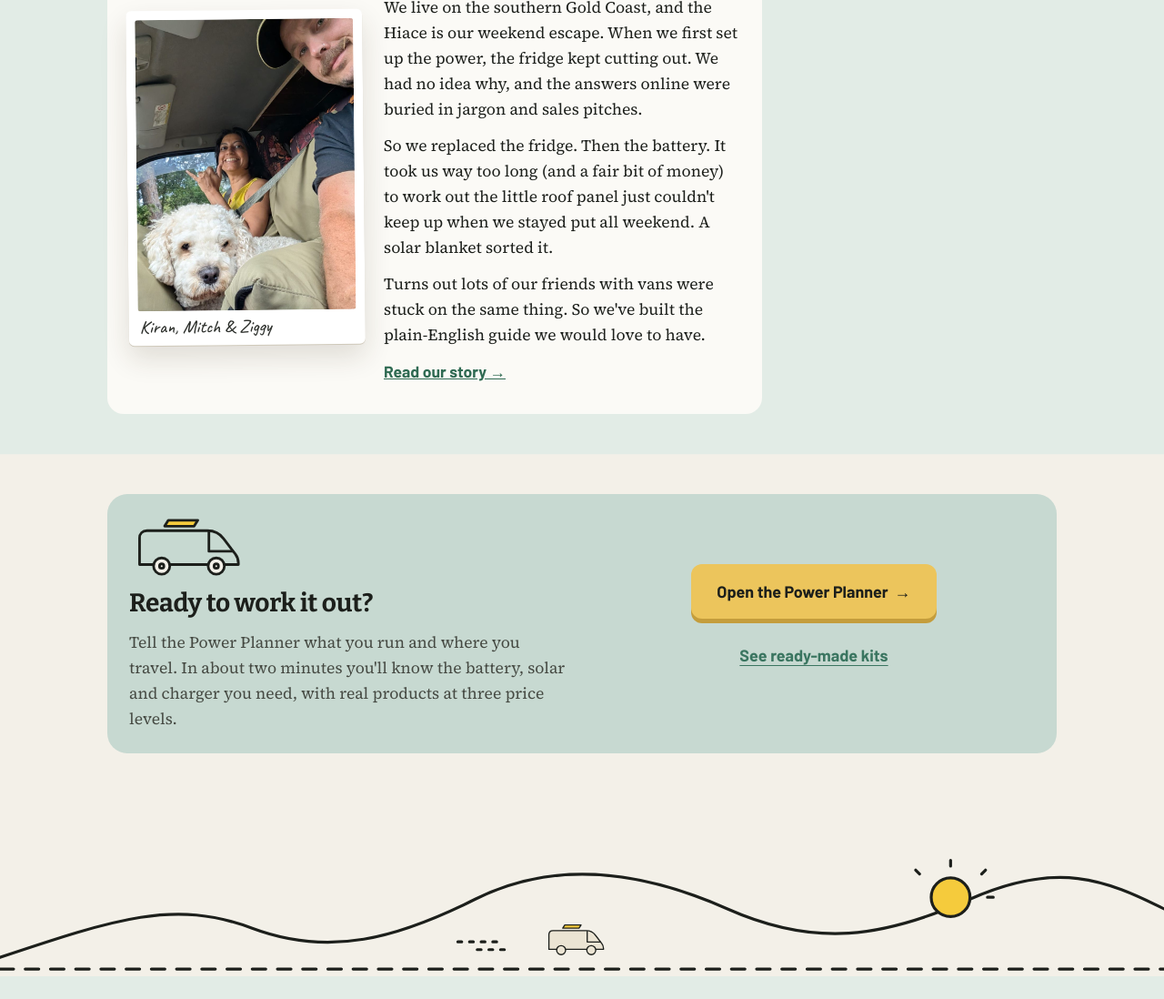
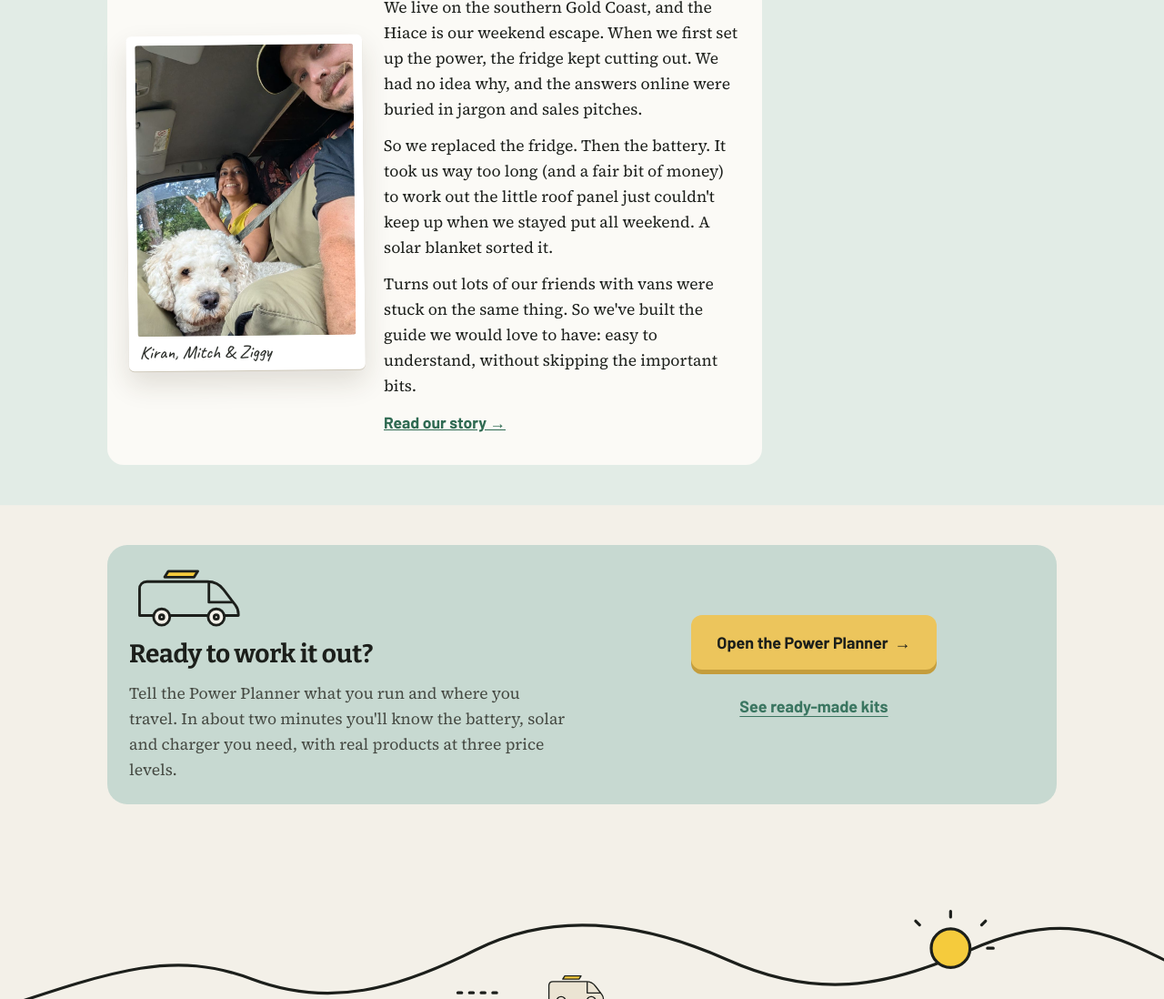
Before and after one commit to offgridsorted/offgridsorted-site, a plain HTML site: page index.html in a window 1280 px wide. Shown: the part 3355-4453 px from the top of the page at 91% size. Drawn offline with nearby package versions, Linux system fonts and the light colour scheme.

Commit message:
Homepage story: easy to understand, without skipping the important bits
Co-Authored-By: Claude Opus 5.5 <noreply@anthropic.com>
Claude-Session: https://claude.ai/code/session_01QxWUY4wVSvNKptVipBmbrD

```diff
--- a/index.html
+++ b/index.html
@@ -153,7 +153,7 @@
     <div><h3>Hi, we're Kiran, Mitch &amp; Ziggy</h3>
     <p>We live on the southern Gold Coast, and the Hiace is our weekend escape. When we first set up the power, the fridge kept cutting out. We had no idea why, and the answers online were buried in jargon and sales pitches.</p>
     <p>So we replaced the fridge. Then the battery. It took us way too long (and a fair bit of money) to work out the little roof panel just couldn't keep up when we stayed put all weekend. A solar blanket sorted it.</p>
-    <p>Turns out lots of our friends with vans were stuck on the same thing. So we've built the plain-English guide we would love to have.</p>
+    <p>Turns out lots of our friends with vans were stuck on the same thing. So we've built the guide we would love to have: easy to understand, without skipping the important bits.</p>
     <p><a href="about.html">Read our story →</a></p></div>
   </div>
 </section>
```
Also changed, not shown: content/home.html (+1 -1 lines).
